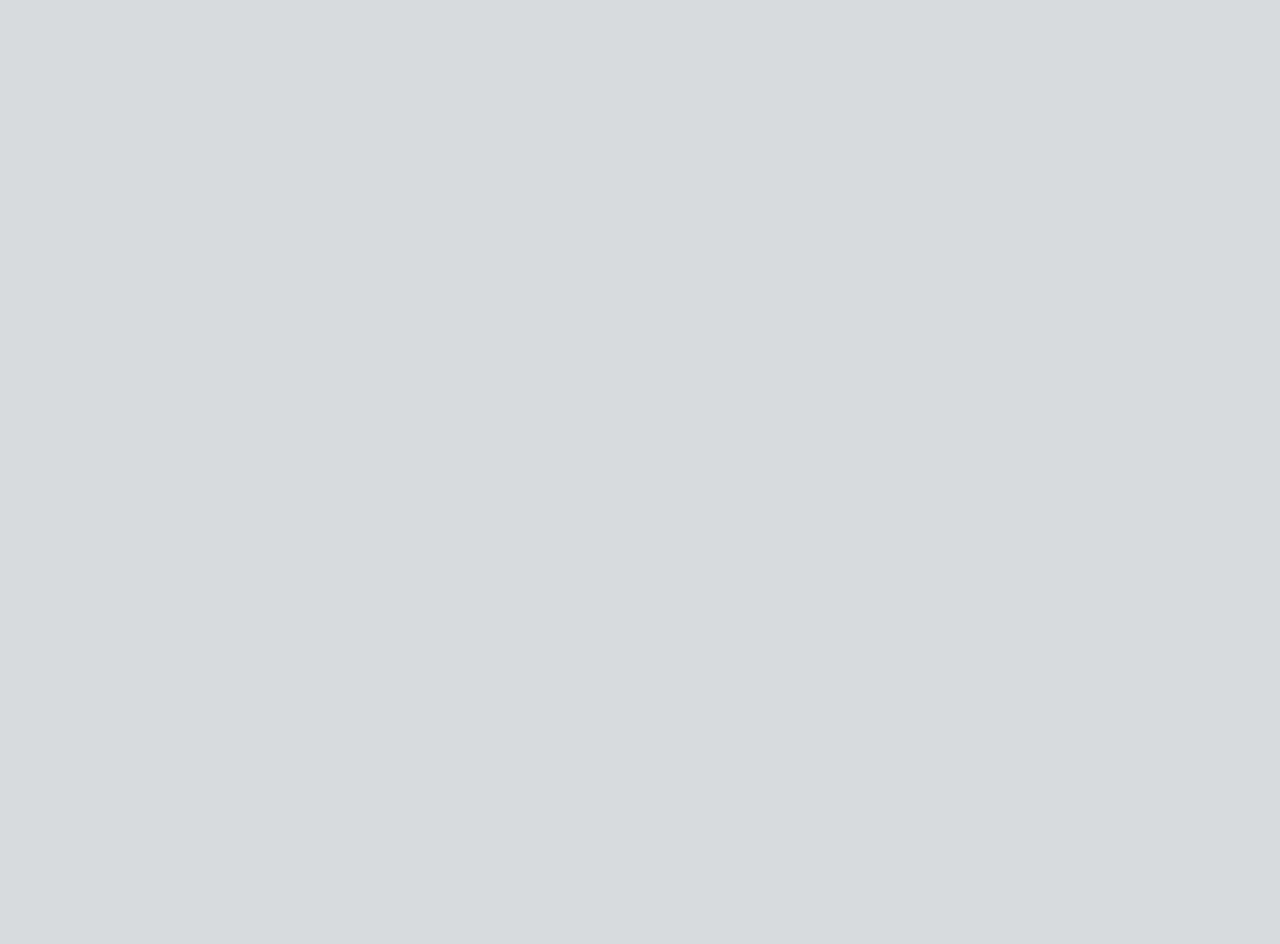
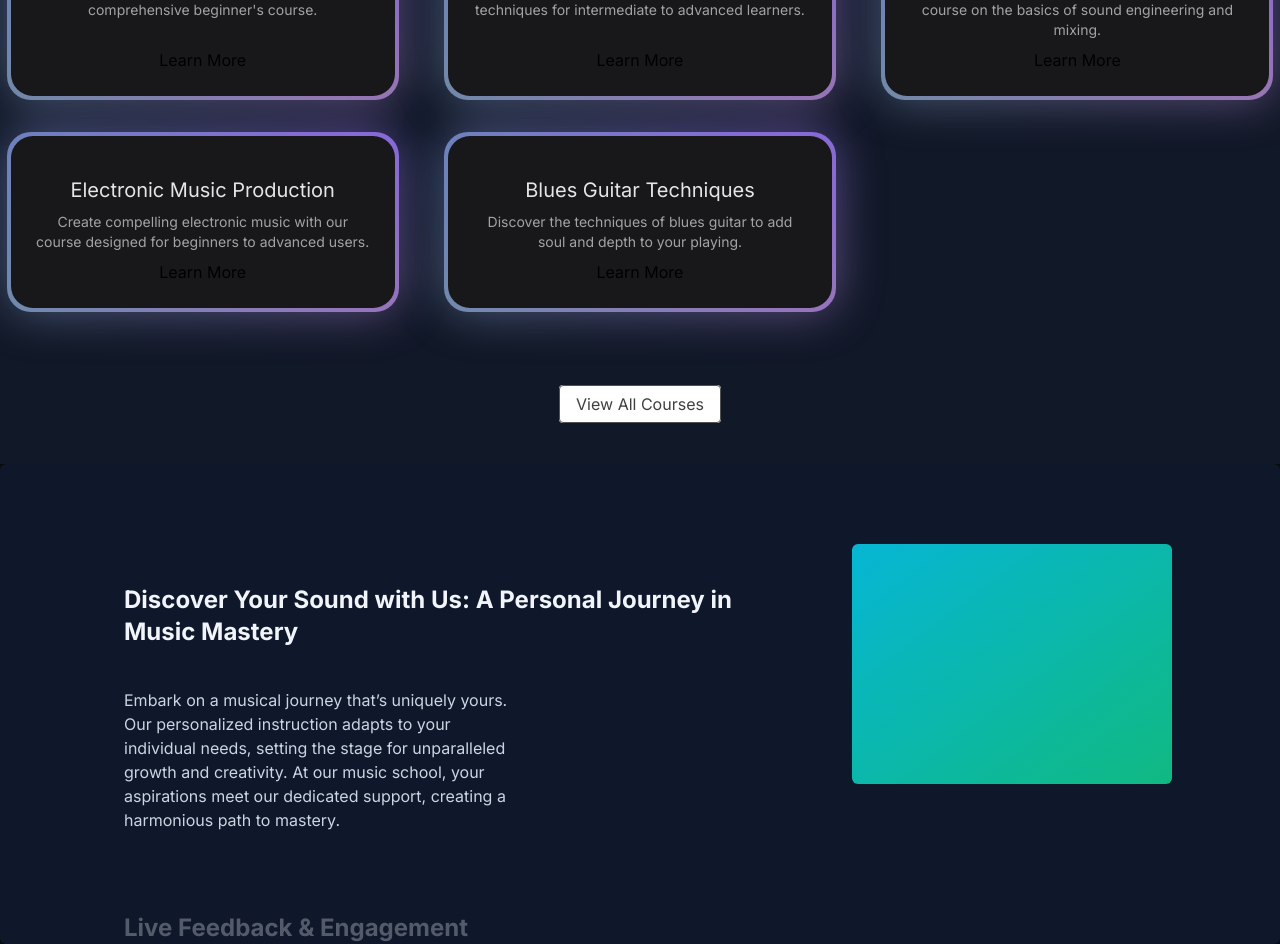
Before and after one commit to tabin9/nextJS-FrontEndProject, a Next.js app: page / in a window 1280 px wide. Shown: the part 900-1844 px from the top of the page. Before the commit the page ends 800 px from the top, so only its background shows below. Built offline with nearby package versions, Linux system fonts and the light colour scheme.

Commit message:
Why Choose Us section with sticky scroll reveal.

```diff
--- a/src/app/page.tsx
+++ b/src/app/page.tsx
@@ -1,11 +1,13 @@
 import HeroSection from "@/components/HeroSection";
-// import FeaturedCourses from "@/components/FeaturedCourses";
+import FeaturedCourses from "@/components/FeaturedCourses";
+import WhyChooseUs from "@/components/WhyChooseUs";
 
 export default function Home() {
   return (
     <main className="min-h-screen bg-black/[0.96] antialiased bg-grid-white/[0.02]">
       <HeroSection />
-      {/* <FeaturedCourses /> */}
+      <FeaturedCourses />
+      <WhyChooseUs />
     </main>
   );
 }
--- a/src/components/FeaturedCourses.tsx
+++ b/src/components/FeaturedCourses.tsx
@@ -0,0 +1,64 @@
+'use client'
+import Link from "next/link";
+import courseData from "../data/music_courses.json";
+import { BackgroundGradient } from "./ui/background-gradient";
+
+// create own datatype of type - Course
+interface Course {
+    id: number,
+    title: string,
+    slug: string,
+    description: string,
+    price: number,
+    instructor: string,
+    isFeatured: boolean,
+}
+
+function FeaturedCourses() {
+    const featuredCourses = courseData.courses.filter((course: Course) => course.isFeatured)
+
+    return (
+        <div className="py-12 bg-gray-900">
+            {/* 3 portions here: */}
+
+            {/* 1st - Title */}
+            <div>
+                <div className="text-center">
+                    <h2 className="text-base text-teal-600 font-semibold tracking-wide uppercase">FEATURED COURSES</h2>
+                    <p className="mt-2 text-3xl leading-8 font-extrabold tracking-wide text-white sm:text-4xl">Learn With The Best</p>
+                </div>
+            </div>
+            {/* 2nd - Card */}
+            <div className="mt-10">
+                <div className="grid grid-cols-1 sm:grid-cols-2 lg:grid-cols-3 gap-8 justify-center">
+                    {featuredCourses.map((course:Course) => (
+                        <div key={course.id} className="flex justify-center">
+                            <BackgroundGradient className="flex flex-col rounded-[22px] bg-white dark:bg-zinc-900 overflow-hidden h-full max-w-sm">
+                                <div className="p-4 sm:p-6 flex flex-col items-center text-center flex-grow">
+                                    <p className="text-lg sm:text-xl text-black mt-4 mb-2 dark:text-neutral-200">
+                                        {course.title}
+                                    </p>
+                                    <p className="text-sm text-neutral-600 dark:text-neutral-400 flex-grow mb-2">
+                                        {course.description}
+                                    </p>
+                                    <Link href={`/courses/${course.slug}`}>
+                                        Learn More
+                                    </Link>
+                                </div>
+                            </BackgroundGradient>
+                        </div>
+                    ))}
+                </div>
+            </div>
+            {/* 3rd - Button */}
+            <div className="mt-20 text-center">
+                <Link href={"/courses"}
+                    className="px-4 py-2 rounded border border-neutral-600 text-neutral-700 bg-white hover:bg-gray-200 transition duration-200">
+                    View All Courses
+                </Link>
+            </div>
+        </div>
+    )
+}
+
+export default FeaturedCourses;
--- /dev/null
+++ b/src/components/WhyChooseUs.tsx
@@ -0,0 +1,36 @@
+'use client'
+import React from "react";
+import { StickyScroll } from "./ui/sticky-scroll-reveal";
+
+const musicSchoolContent = [
+    {
+      title: 'Discover Your Sound with Us: A Personal Journey in Music Mastery',
+      description:
+        'Embark on a musical journey that’s uniquely yours. Our personalized instruction adapts to your individual needs, setting the stage for unparalleled growth and creativity. At our music school, your aspirations meet our dedicated support, creating a harmonious path to mastery.',
+    },
+    {
+      title: 'Live Feedback & Engagement',
+      description:
+        'Immerse yourself in an interactive learning experience where feedback is immediate, just like real-time changes in a collaborative project. This approach enhances your understanding and mastery of music concepts and performance techniques.',
+    },
+    {
+      title: 'Cutting-Edge Curriculum',
+      description:
+        'Our curriculum is continuously updated to include the latest music education trends and technologies, ensuring you’re always learning with the most current and effective methods. Say goodbye to outdated materials and welcome an education that evolves with the industry.',
+    },
+    {
+      title: 'Limitless Learning Opportunities',
+      description:
+        'With our expansive resource library and dynamic course offerings, you’ll never find yourself without something new to explore. Our platform provides continuous opportunities for growth, ensuring your musical skills are always advancing.',
+    },
+  ];
+
+function WhyChooseUs() {
+  return (
+    <div>
+        <StickyScroll content={musicSchoolContent}/>
+    </div>
+  )
+}
+
+export default WhyChooseUs;
--- /dev/null
+++ b/src/components/ui/sticky-scroll-reveal.tsx
@@ -0,0 +1,105 @@
+"use client";
+import React, { useRef } from "react";
+import { useMotionValueEvent, useScroll } from "framer-motion";
+import { motion } from "framer-motion";
+import { cn } from "@/utils/cn";
+
+export const StickyScroll = ({
+    content,
+    contentClassName,
+}: {
+    content: {
+        title: string;
+        description: string;
+        content?: React.ReactNode | any;
+    }[];
+    contentClassName?: string;
+}) => {
+    const [activeCard, setActiveCard] = React.useState(0);
+    const ref = useRef<any>(null);
+    const { scrollYProgress } = useScroll({
+        // uncomment line 22 and comment line 23 if you DONT want the overflow container and want to have it change on the entire page scroll
+        // target: ref
+        container: ref,
+        offset: ["start start", "end start"],
+    });
+    const cardLength = content.length;
+
+    useMotionValueEvent(scrollYProgress, "change", (latest) => {
+        const cardsBreakpoints = content.map((_, index) => index / cardLength);
+        const closestBreakpointIndex = cardsBreakpoints.reduce(
+            (acc, breakpoint, index) => {
+                const distance = Math.abs(latest - breakpoint);
+                if (distance < Math.abs(latest - cardsBreakpoints[acc])) {
+                    return index;
+                }
+                return acc;
+            },
+            0
+        );
+        setActiveCard(closestBreakpointIndex);
+    });
+
+    const backgroundColors = [
+        "var(--slate-900)",
+        "var(--black)",
+        "var(--neutral-900)",
+    ];
+    const linearGradients = [
+        "linear-gradient(to bottom right, var(--cyan-500), var(--emerald-500))",
+        "linear-gradient(to bottom right, var(--pink-500), var(--indigo-500))",
+        "linear-gradient(to bottom right, var(--orange-500), var(--yellow-500))",
+    ];
+    return (
+        <motion.div
+            animate={{
+                backgroundColor: backgroundColors[activeCard % backgroundColors.length],
+            }}
+            className="h-[30rem] overflow-y-auto flex justify-center relative space-x-10 rounded-md p-10"
+            ref={ref}
+        >
+            <div className="div relative flex items-start px-4">
+                <div className="max-w-2xl">
+                    {content.map((item, index) => (
+                        <div key={item.title + index} className="my-20">
+                            <motion.h2
+                                initial={{
+                                    opacity: 0,
+                                }}
+                                animate={{
+                                    opacity: activeCard === index ? 1 : 0.3,
+                                }}
+                                className="text-2xl font-bold text-slate-100"
+                            >
+                                {item.title}
+                            </motion.h2>
+                            <motion.p
+                                initial={{
+                                    opacity: 0,
+                                }}
+                                animate={{
+                                    opacity: activeCard === index ? 1 : 0.3,
+                                }}
+                                className="text-kg text-slate-300 max-w-sm mt-10"
+                            >
+                                {item.description}
+                            </motion.p>
+                        </div>
+                    ))}
+                    <div className="h-40" />
+                </div>
+            </div>
+            <motion.div
+                animate={{
+                    background: linearGradients[activeCard % linearGradients.length],
+                }}
+                className={cn(
+                    "hidden lg:block h-60 w-80 rounded-md bg-white sticky top-10 overflow-hidden",
+                    contentClassName
+                )}
+            >
+                {content[activeCard].content ?? null}
+            </motion.div>
+        </motion.div>
+    );
+};
```
Also changed, not shown: 1 other file (tests, documents, lock files or other folders).
